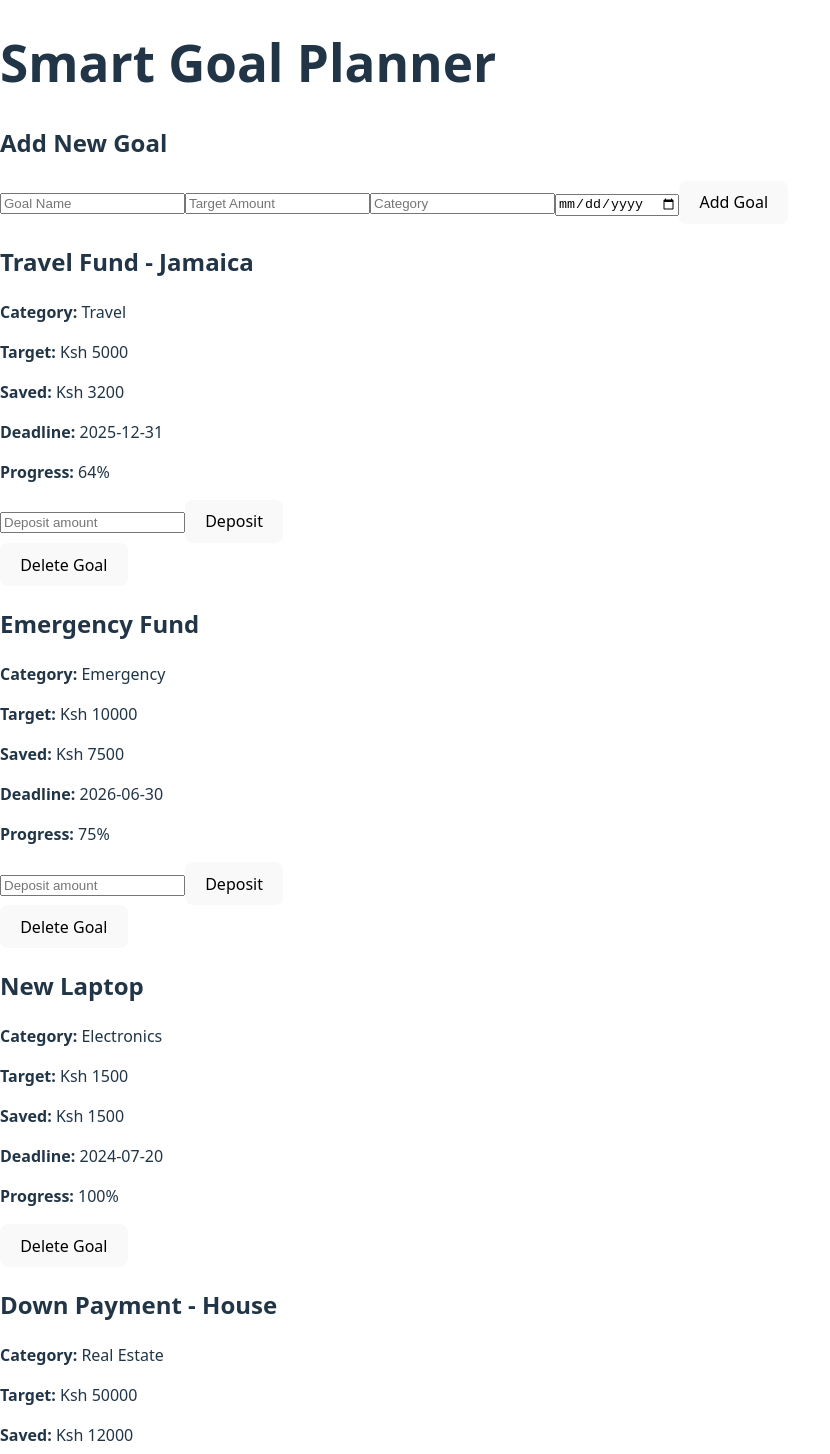
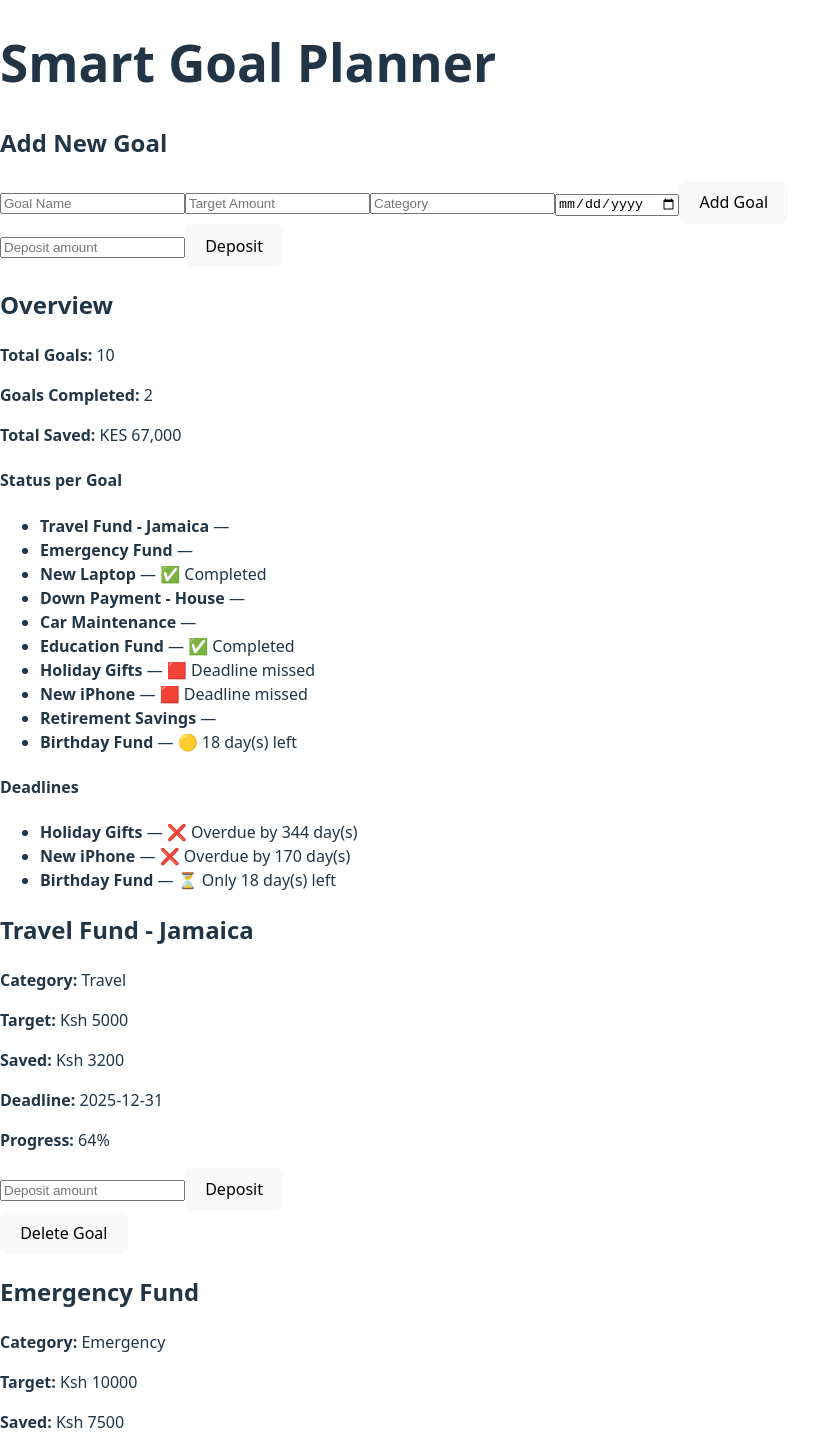
Before and after one commit to Shantelle-wambui/phase-2-SGP-code-challenge, a React (Vite) app in the folder smart-goal-planner/: page / in a window 1280 px wide. Shown: the top 1454 px of the page, without its empty margins (0-830 px from the left). Built offline with nearby package versions, Linux system fonts and the light colour scheme; data requests are answered from the project's data file.

Commit message:
Fix deposit function and update saved amount on server

```diff
--- a/smart-goal-planner/db.json
+++ b/smart-goal-planner/db.json
@@ -31,7 +31,7 @@
       "id": "4",
       "name": "Down Payment - House",
       "targetAmount": 50000,
-      "savedAmount": 12000,
+      "savedAmount": 16000,
       "category": "Real Estate",
       "deadline": "2027-12-31",
       "createdAt": "2024-02-01"
@@ -49,7 +49,7 @@
       "id": "6",
       "name": "Education Fund",
       "targetAmount": 20000,
-      "savedAmount": 5000,
+      "savedAmount": 20000,
       "category": "Education",
       "deadline": "2028-01-01",
       "createdAt": "2024-04-20"
@@ -82,15 +82,6 @@
       "createdAt": "2023-01-01"
     },
     {
-      "id": "10",
-      "name": "Home Renovation",
-      "targetAmount": 7500,
-      "savedAmount": 1000,
-      "category": "Home",
-      "deadline": "2025-03-31",
-      "createdAt": "2024-05-15"
-    },
-    {
       "id": "86b769db-3f69-4852-9b95-13907982c89c",
       "name": "Birthday Fund",
       "targetAmount": 20000,
--- a/smart-goal-planner/src/App.jsx
+++ b/smart-goal-planner/src/App.jsx
@@ -1,6 +1,8 @@
 import React, { useState, useEffect } from "react";
 import GoalList from "./components/GoalList";
+import DepositForm from "./components/DepositForm";
 import GoalForm from "./components/GoalForm"
+import Overview from "./components/Overview";
 
 function App () {
   const[goals, setGoals] = useState([]); //then i useState to keep track of all the saving goals the user adds
@@ -26,6 +28,31 @@ function App () {
     const updatedGoals = goals.filter((goal) => goal.id !== deletedGoalId);
     setGoals(updatedGoals);
   }
+  function handleDeposit(goalId, depositAmount) {
+  const goalToUpdate = goals.find(goal => goal.id === goalId);
+  //here first i find the goal that matches the id
+
+  if (!goalToUpdate) return;
+  //if there is no goal found ,exit early
+
+  const updatedSavedAmount = goalToUpdate.savedAmount + depositAmount;
+  //then calculate the new saved amount by adding the deposit to the currene
+
+  fetch(`http://localhost:3000/goals/${goalId}`, {
+    //i then sena a patch request to the json server to update the goal's saved amount
+    method: "PATCH", //only update part of the goal
+    headers: {
+      "Content-Type": "application/json", //here sending json data
+    },
+    body: JSON.stringify({ saved: updatedSavedAmount }), //only update the saved amount
+  })
+    .then((res) => res.json()) //converts the response to json
+    .then((updatedGoal) => {
+      handleUpdateGoal(updatedGoal);
+      //then after updating  on the server reflect the change in local state
+    });
+}
+
 
   return(
     <div className="App">
@@ -34,6 +61,8 @@ function App () {
       <GoalForm onAddGoal={handleAddGoal} />
       {/*this handleAddGoal function is passed as a prop to allow the form to send new data to app*/}
 
+      <DepositForm goals= {goals} onDeposit={handleDeposit} />
+      <Overview goals={goals} />
       <GoalList
         goals={goals}
         onUpdateGoal={handleUpdateGoal}
--- a/smart-goal-planner/src/components/GoalCard.jsx
+++ b/smart-goal-planner/src/components/GoalCard.jsx
@@ -60,7 +60,7 @@ function GoalCard ({goal, onUpdateGoal,onDeleteGoal}) {
              <DepositForm goal={goal} onUpdateGoal={onUpdateGoal} />
               )}
 
-              {/* Show DepositForm only if goal is not yet complete */}
+              {/* show DepositForm only if goal is not yet complete */}
               <button onClick={handleDelete}>Delete Goal</button>
         </div>
     );
--- a/smart-goal-planner/src/components/GoalList.jsx
+++ b/smart-goal-planner/src/components/GoalList.jsx
@@ -4,8 +4,9 @@ import GoalCard from "./GoalCard"
 function GoalList({goals, onUpdateGoal, onDeleteGoal }) {
     return (
     <div className="goal-list">
-        {/* Loop through each goal and render a GoalCard */}
+
       {goals.map((goal) => (
+
         <GoalCard
           key={goal.id}
           goal={goal}
@@ -13,6 +14,7 @@ function GoalList({goals, onUpdateGoal, onDeleteGoal }) {
           onDeleteGoal={onDeleteGoal}
         />
         ))}
+         {/* loop through each goal and render a GoalCard */}
     </div>
   );
 
--- a/smart-goal-planner/src/components/Overview.jsx
+++ b/smart-goal-planner/src/components/Overview.jsx
@@ -3,10 +3,10 @@ import React from "react";
 function Overview({ goals }) {
   const totalGoals = goals.length; //total number of goals
 
-  const totalSaved = goals.reduce((sum, goal) => sum + goal.saved, 0);
+  const totalSaved = goals.reduce((sum, goal) => sum + goal.savedAmount, 0);
   //sum of saved amounts across all goals
 
-  const completedGoals = goals.filter(goal => goal.saved >= goal.target).length;
+  const completedGoals = goals.filter(goal => goal.savedAmount >= goal.targetAmount).length;
   //number of completed goals
 
   const now = new Date(); //current time
@@ -16,7 +16,7 @@ function Overview({ goals }) {
     const timeDiff = deadline - now;
     const daysLeft = Math.ceil(timeDiff / (1000 * 60 * 60 * 24)); // convert ms to days
 
-    return goal.saved < goal.target && (daysLeft <= 30 || daysLeft < 0);
+    return goal.savedAmount < goal.targetAmount && (daysLeft <= 30 || daysLeft < 0);
     // includes goals that are not complete and have deadlines within 30 days or missed
   });
 
@@ -27,6 +27,30 @@ function Overview({ goals }) {
       <p><strong>Total Goals:</strong> {totalGoals}</p>
       <p><strong>Goals Completed:</strong> {completedGoals}</p>
       <p><strong>Total Saved:</strong> KES {totalSaved.toLocaleString()}</p>
+
+      <h4>Status per Goal</h4>
+      <ul>
+        {goals.map(goal => {
+          const deadline = new Date(goal.deadline);
+          const daysLeft = Math.ceil((deadline - now) / (1000 * 60 * 60 * 24));
+          const isCompleted = goal.savedAmount >= goal.targetAmount;
+
+          let status = "";
+          if (isCompleted) {
+            status = "✅ Completed";
+          } else if (daysLeft < 0) {
+            status = `🟥 Deadline missed`;
+          } else if (daysLeft <= 30) {
+            status = `🟡 ${daysLeft} day(s) left`;
+          }``
+
+          return (
+            <li key={goal.id}>
+              <strong>{goal.name}</strong> — {status}
+            </li>
+          );
+        })}
+      </ul>
 
       {deadlineWarnings.length > 0 && (
         <div>
@@ -41,9 +65,12 @@ function Overview({ goals }) {
                   : `⏳ Only ${daysLeft} day(s) left`;
                   //label for deadline status
 
+                  console.log("Deadline Warnings:", deadlineWarnings);
+
+
               return (
                 <li key={goal.id}>
-                  <strong>{goal.title}</strong> — {label}
+                  <strong>{goal.name}</strong> — {label}
                 </li>
               );
             })}
```
